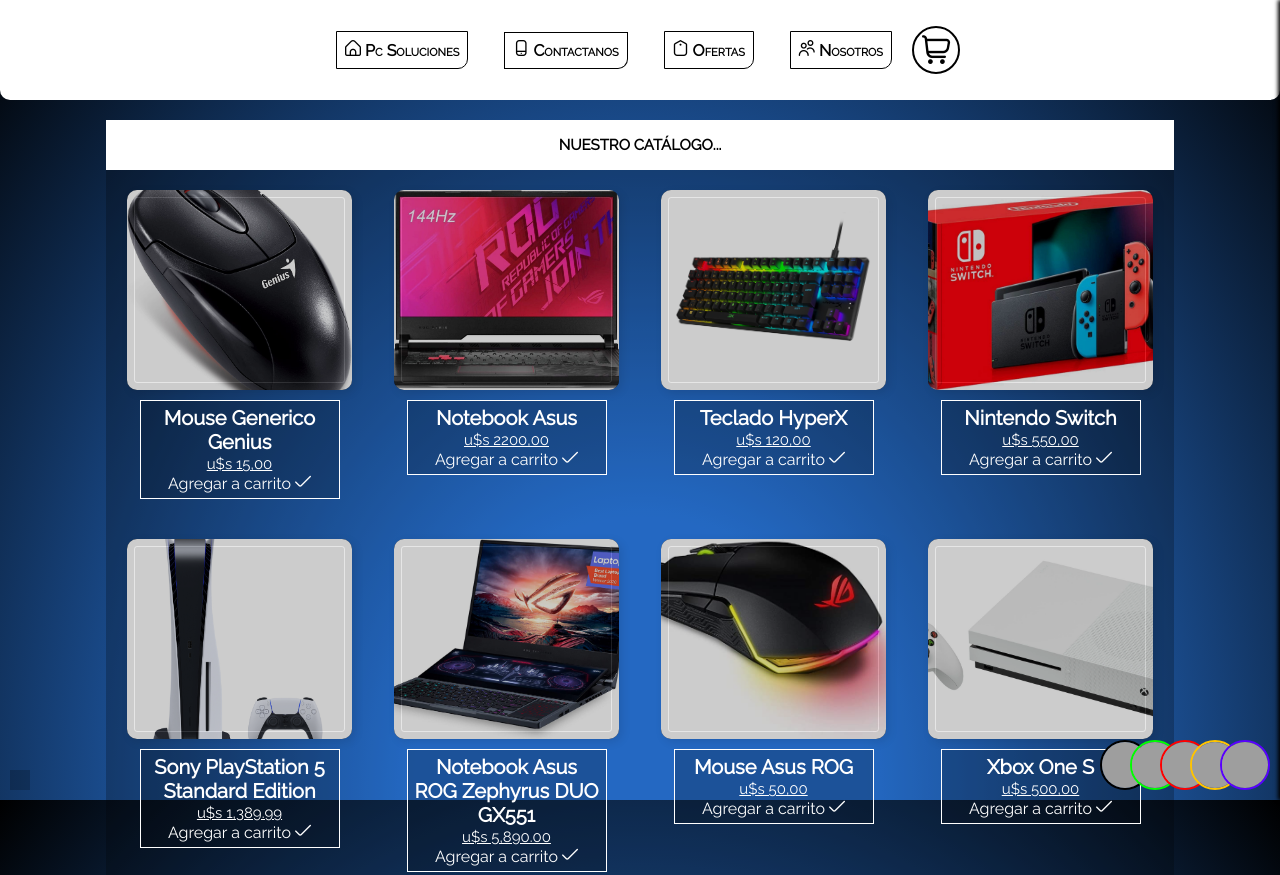
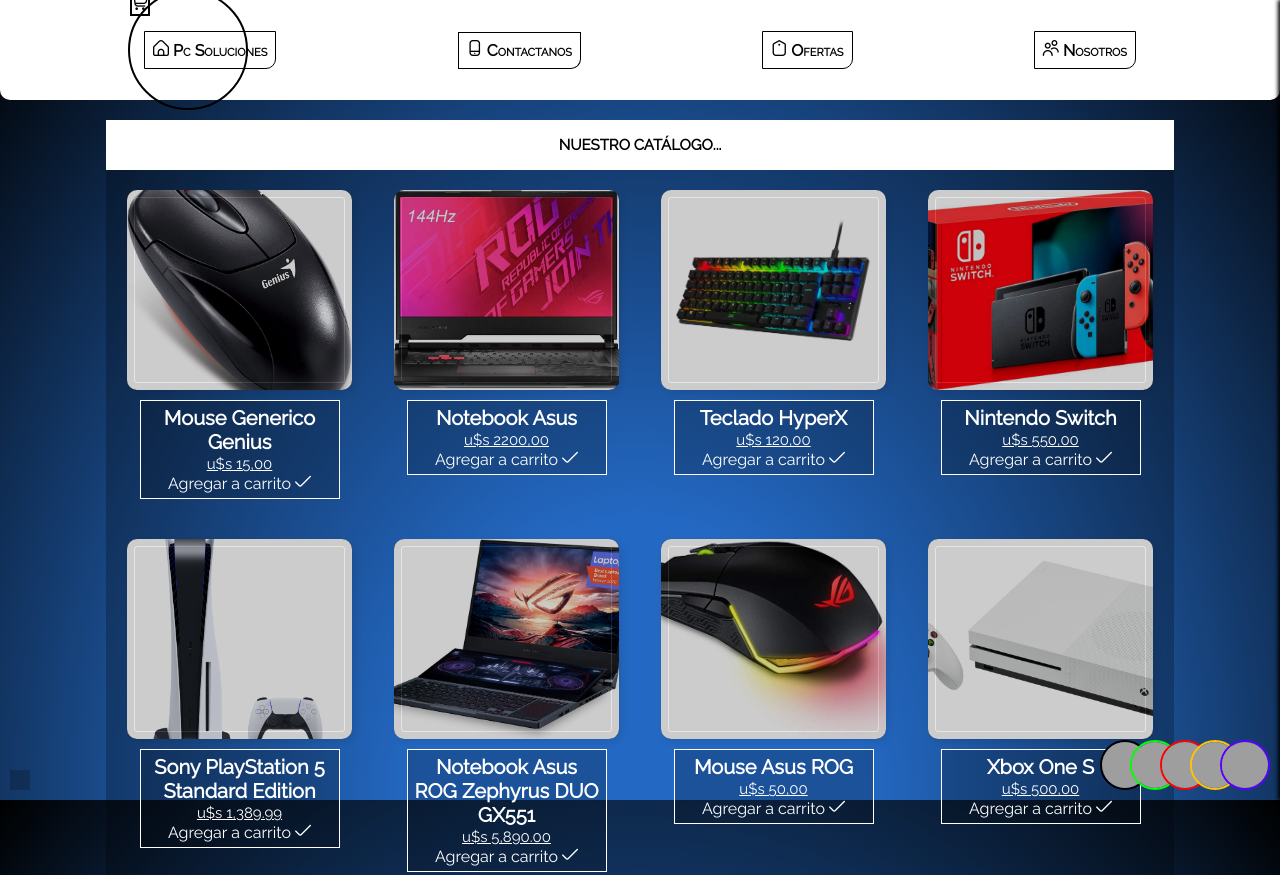
Before and after one commit to menuru/javascriptProyectoFinal, a plain HTML site: page pages/shop.html in a window 1280 px wide. Shown: the top 875 px of the page. Drawn offline with nearby package versions, Linux system fonts and the light colour scheme; some packages are replaced by stand-ins of ours; no server answers; grey boxes are pictures that could not be loaded; a script that the page names is missing.

Commit message:
Arreglando NAV

```diff
--- a/styles/style.css
+++ b/styles/style.css
@@ -96,7 +96,7 @@
 .container {
     max-width: 1068px;
     margin: auto;
-    width: 50%;
+    width: 80%;
 
 }
 
@@ -142,8 +142,8 @@
 
 .menu {
     border: 1px solid black;
-    padding: 1vh;
-    margin: 2vh;
+    padding: 0.5rem;
+    margin: 1rem;
     font-weight: 800;
     font-variant-caps: petite-caps;
     text-decoration: none;
@@ -162,9 +162,7 @@
 
 #cart-icon{
     position: absolute;
-    font-size: 1.8rem;
-    margin-left: 8px;
-    margin-top: 8px;
+    border: 2px solid black;
 }
 
 #close-cart {
@@ -177,10 +175,11 @@
 }
 
 .cart-bg {
+    position: fixed;
     cursor: pointer;
-    width: 3rem;
-    height: 3rem;
-    border-radius: 50%;
+    width: 120px;
+    height: 120px;
+    border-radius: 100%;
     border: 2px solid black;
     transition-duration: 0.4s;
 
```
